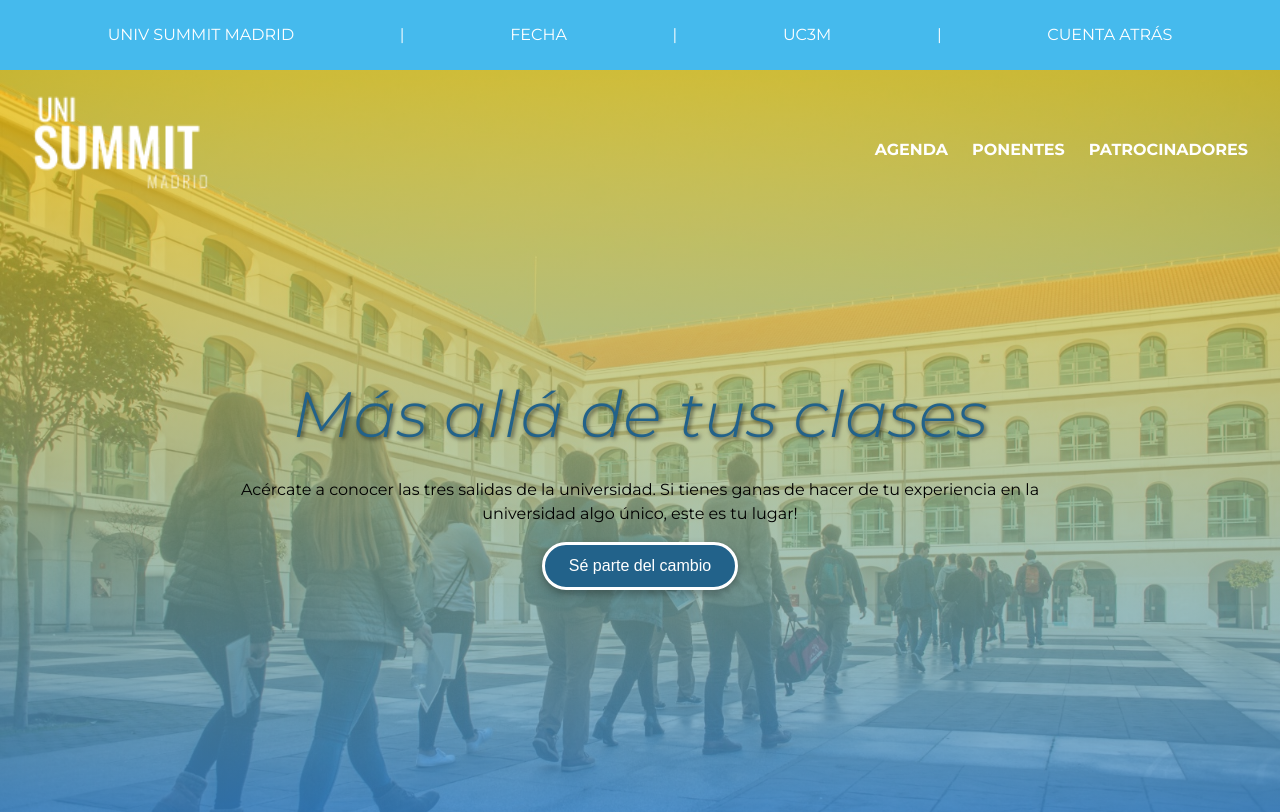
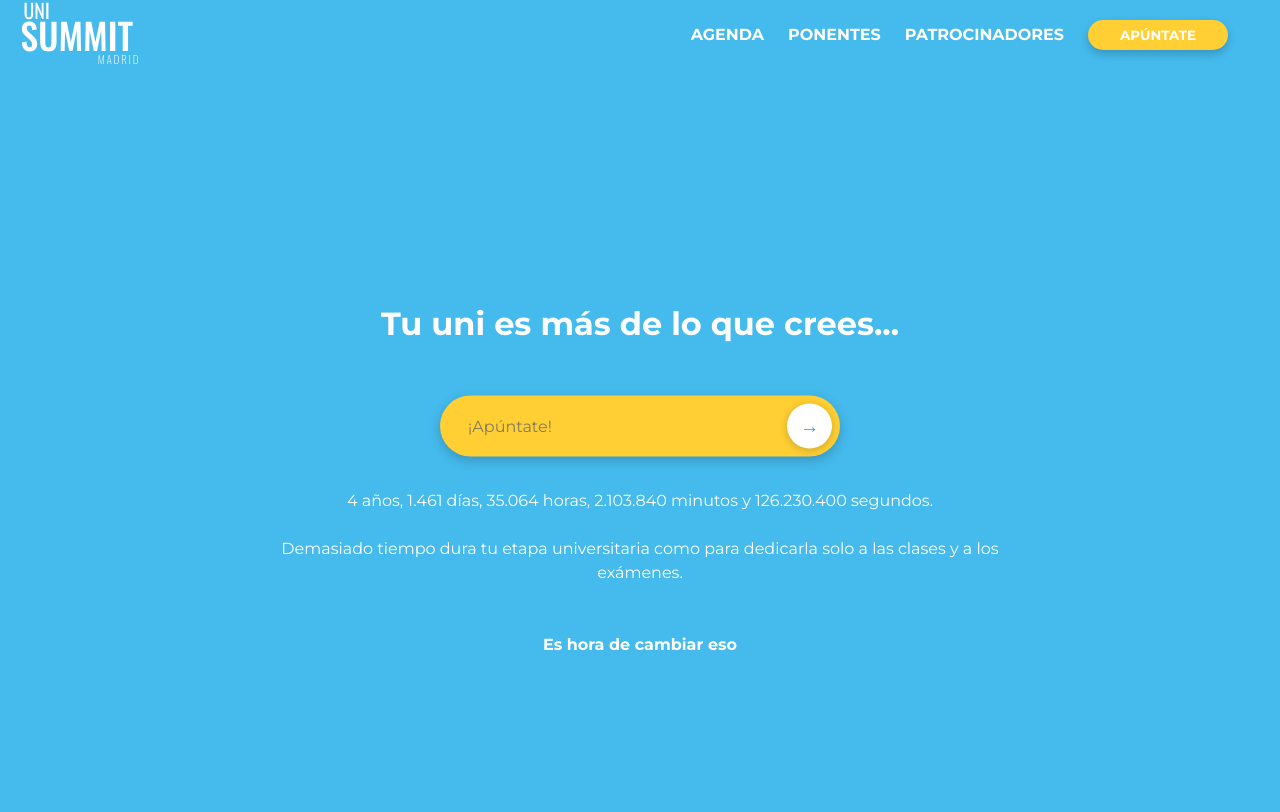
Before and after one commit to openuc3massociation/univ_summit, a React (Vite) app: page / in a window 1280 px wide. Shown: the top 812 px of the page. Built offline with nearby package versions, Linux system fonts and the light colour scheme.

Commit message:
Redone Hero section

```diff
--- a/src/components/Header.tsx
+++ b/src/components/Header.tsx
@@ -1,16 +1,23 @@
 import React, { FC } from "react";
+import logo from "../assets/UniSummitLetrasBlancas.svg";
 import "../index.css";
 
 const Header: FC = () => (
   <header>
     <div className="topbar">
-      <span>UNIV SUMMIT MADRID</span>
-      <span className="separator">|</span>
-      <span>FECHA</span>
-      <span className="separator">|</span>
-      <span>UC3M</span>
-      <span className="separator">|</span>
-      <span>CUENTA ATRÁS</span>
+      <div className="header-logo">
+        <img src={logo} alt="Uni Summit logo" />
+      </div>
+      <div className="header">
+      <nav className="header-nav">
+        <ul className="header-menu">
+          <li>AGENDA</li>
+          <li>PONENTES</li>
+          <li>PATROCINADORES</li>
+          <button className="cta-navbar">APÚNTATE</button>
+        </ul>
+      </nav>
+    </div>
     </div>
   </header>
 );
--- a/src/components/Hero.tsx
+++ b/src/components/Hero.tsx
@@ -4,25 +4,20 @@ import "../index.css";
 
 const Hero: FC = () => (
   <section className="hero">
-    <div className="header">
-      <div className="header-logo">
-        <img src={logo} alt="Uni Summit logo" />
+    <div className="content">
+      <h1>Tu uni es más de lo que crees...</h1>
+      <div className="email-container">
+        <input type="email" placeholder="¡Apúntate!" className="email-input" />
+        <button className="email-button">
+          <span>→</span>
+        </button>
       </div>
-      <nav className="header-nav">
-        <ul className="header-menu">
-          <li>AGENDA</li>
-          <li>PONENTES</li>
-          <li>PATROCINADORES</li>
-        </ul>
-      </nav>
-    </div>
-    <div className="overlay"/>
-    <div className="content">
-      <h1>Más allá de tus clases</h1>
-      <p>Acércate a conocer las tres salidas de la universidad.
-        Si tienes ganas de hacer de tu experiencia en la universidad algo único, este es tu lugar!
+      <p>4 años, 1.461 días, 35.064 horas, 2.103.840 minutos y 126.230.400 segundos.
+        <br /><br />
+      Demasiado tiempo dura tu etapa universitaria como para dedicarla solo a las clases y a los exámenes.
       </p>
-      <button className="cta">Sé parte del cambio</button>
+      <br /><br />
+      <p className="cta">Es hora de cambiar eso</p>
     </div>
   </section>
 );
--- a/src/index.css
+++ b/src/index.css
@@ -1,34 +1,44 @@
 /* Global Reset */
 * { margin: 0; padding: 0; box-sizing: border-box; }
 
-body { font-family: 'Montserrat', Arial, sans-serif; color: #333; line-height: 1.5; }
+body {
+  font-family: 'Montserrat', Arial, sans-serif;
+  color: #333;
+  line-height: 1.5;
+  padding-top: 70px;
+}
 
 a { text-decoration: none; color: inherit; }
 
 button { cursor: pointer; border: none;}
 
-/* Top bar */
+/*------------------------------Top bar------------------------*/
 .topbar {
   background-color: #45BAED;
   padding: 8px 20px;
   display: flex;
   align-items: center;
-  justify-content: space-evenly;
+  justify-content: space-between;
   gap: 12px;
   font-size: 24;
   width: 100%;
   height: 70px;
-  font-family: 'Montserrat';
-  font-style: normal;
-  font-family: 'Montserrat';
+  position: fixed;
+  top: 0;
+  left: 0;
+  z-index: 1000;
   color: #fff;
 }
-.topbar .separator { margin: 0 6px; }
 
-/* Logo & nav */
+.topbar .header-logo {
+  height: 100%;
+  display: flex;
+  align-items: center;
+}
+
 .header {
   position: relative;
-  z-index: 2; /* Por encima del overlay */
+  z-index: 2;
   display: flex;
   justify-content: space-between;
   align-items: center;
@@ -37,14 +47,17 @@ button { cursor: pointer; border: none;}
   color: #fff;
 }
 
-.header-logo img{
-  height: 120px;
+.topbar.header-logo img{
+  height: 80%;
+  width: auto;
 }
 
 .header-nav .header-menu {
   list-style: none;
   display: flex;
   gap: 1.5rem;
+  font-weight: bold;
+  align-items: center;
 }
 
 .header-nav .header-menu li {
@@ -53,21 +66,36 @@ button { cursor: pointer; border: none;}
   font-weight: bold;
 }
 
-/* Hero Section */
+.cta-navbar {
+  background-color: #FFCF33;
+  font-family: 'Montserrat', Arial, sans-serif;
+  font-weight: bold;
+  border-radius: 2rem;
+  width: 140px;
+  height: 30px;
+  color: #ffffff;
+  box-shadow: 0 4px 8px rgba(0, 0, 0, 0.2);
+}
+
+.cta-navbar:hover {
+  background-color: #ffcc00d8;
+  box-shadow: 0 6px 12px rgba(0, 0, 0, 0.3);
+  transform: scale(1.05);
+}
+
+
+/* ------------------------Hero Section------------------------ */
 .hero {
   position: relative;
   height: 100vh;
-  background-image: url('/hero_bg.jpg');
-  background-size: cover;
-  background-position: center;
-  background-repeat: no-repeat;
+  background-color: #45BAED;
 }
 
 .overlay {
   position: absolute;
   inset: 0;
   background: linear-gradient(to bottom, #ffcc00b3,  #3399ffb3);
-  z-index: 0; /* Por debajo del header */
+  z-index: 0;
 }
 
 .content {
@@ -76,38 +104,76 @@ button { cursor: pointer; border: none;}
   left: 50%;
   transform: translate(-50%, -50%);
   z-index: 1;
-  color: #000;
+  color: #ffffff;
   text-align: center;
   width: 100%;
   max-width: 800px;
 }
 
 .content h1 {
-  font-weight: 300;
-  font-style: italic;
-  color: #22628A;
-  font-size: 4rem;
+  font-weight: bold;
+  font-size: 2rem;
   padding: 1rem;
-  text-shadow: 2px 2px 4px rgba(0, 0, 0, 0.6);
 }
 
 .cta {
-  margin-top: 1rem;
-  padding: 0.75rem 1.5rem;
-  border: 3px solid #ffffff;
-  background-color: #22628A;
-  border-radius: 5rem;
-  color: #ffffff;
-  cursor: pointer;
-  font-size: 1rem;
-  box-shadow: 0 4px 8px rgba(0, 0, 0, 0.3);
-  transition: box-shadow 0.3s ease;
+  font-weight: bold;
 }
 
-.cta:hover {
-  box-shadow: 0 6px 12px rgba(0, 0, 0, 0.4);
-  transform: scale(1.05);
+.email-container {
+  display: flex;
+  align-items: center;
+  background-color: #FFCF33;
+  border-radius: 50px;
+  padding: 8px;
+  margin: 2rem 0;
+  max-width: 400px;
+  margin-left: auto;
+  margin-right: auto;
+  box-shadow: 0 4px 12px rgba(0, 0, 0, 0.2);
 }
+
+.email-input {
+  flex: 1;
+  border: none;
+  background: transparent;
+  padding: 12px 20px;
+  font-size: 1rem;
+  color: #333;
+  outline: none;
+  font-family: 'Montserrat', Arial, sans-serif;
+}
+
+.email-input::placeholder {
+  color: #666;
+  opacity: 0.8;
+}
+
+.email-button {
+  background-color: white;
+  border: none;
+  width: 45px;
+  height: 45px;
+  border-radius: 50%;
+  display: flex;
+  align-items: center;
+  justify-content: center;
+  cursor: pointer;
+  transition: all 0.3s ease;
+  box-shadow: 0 2px 8px rgba(0, 0, 0, 0.2);
+}
+.email-button:hover {
+  background-color: #cbe2fc;
+  transform: translateX(2px);
+}
+
+.email-button span {
+  color: #3399FF;
+  font-size: 1.2rem;
+  font-weight: bold;
+}
+
+
 
 /* About Section */
 .about {
@@ -176,8 +242,8 @@ button { cursor: pointer; border: none;}
 
 .about-img img {
   width: 100%;
-  height: auto; /* Maintains aspect ratio */
-  display: block; /* Optional: to cover the entire space without distortion */
+  height: auto;
+  display: block;
 }
 
 /* Stats Section */
```
Also changed, not shown: src/assets/UniSummitLetrasBlancas.svg (added).
